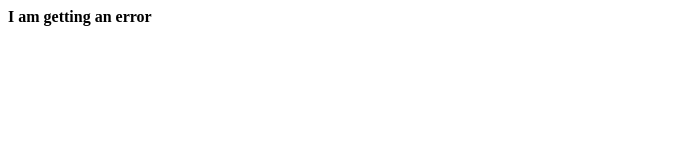
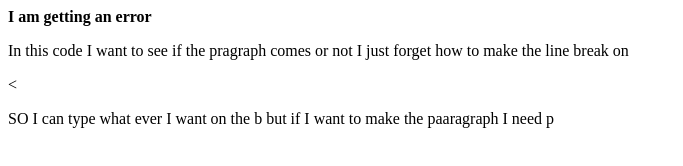
Before and after one commit to baldevoli/git_test, a plain HTML site: page html-boilerplate/index.html in a window 1280 px wide. Shown: the whole page, without its empty margins (0-683 px from the left). Drawn offline with Linux system fonts and the light colour scheme.

Commit message:
some change on index

```diff
--- a/html-boilerplate/index.html
+++ b/html-boilerplate/index.html
@@ -5,6 +5,10 @@
     <title>My First Webpage</title>
   <body>
     <b>I am getting an error</b>
+      <p> In this code I want to see if the pragraph comes or not I just forget how to make the line break on
+
+      </p>
+      <<p>SO I can type what ever I want on the b but if I want to make the paaragraph I need p </p>
   </body>
   </head>
 </html>
```
